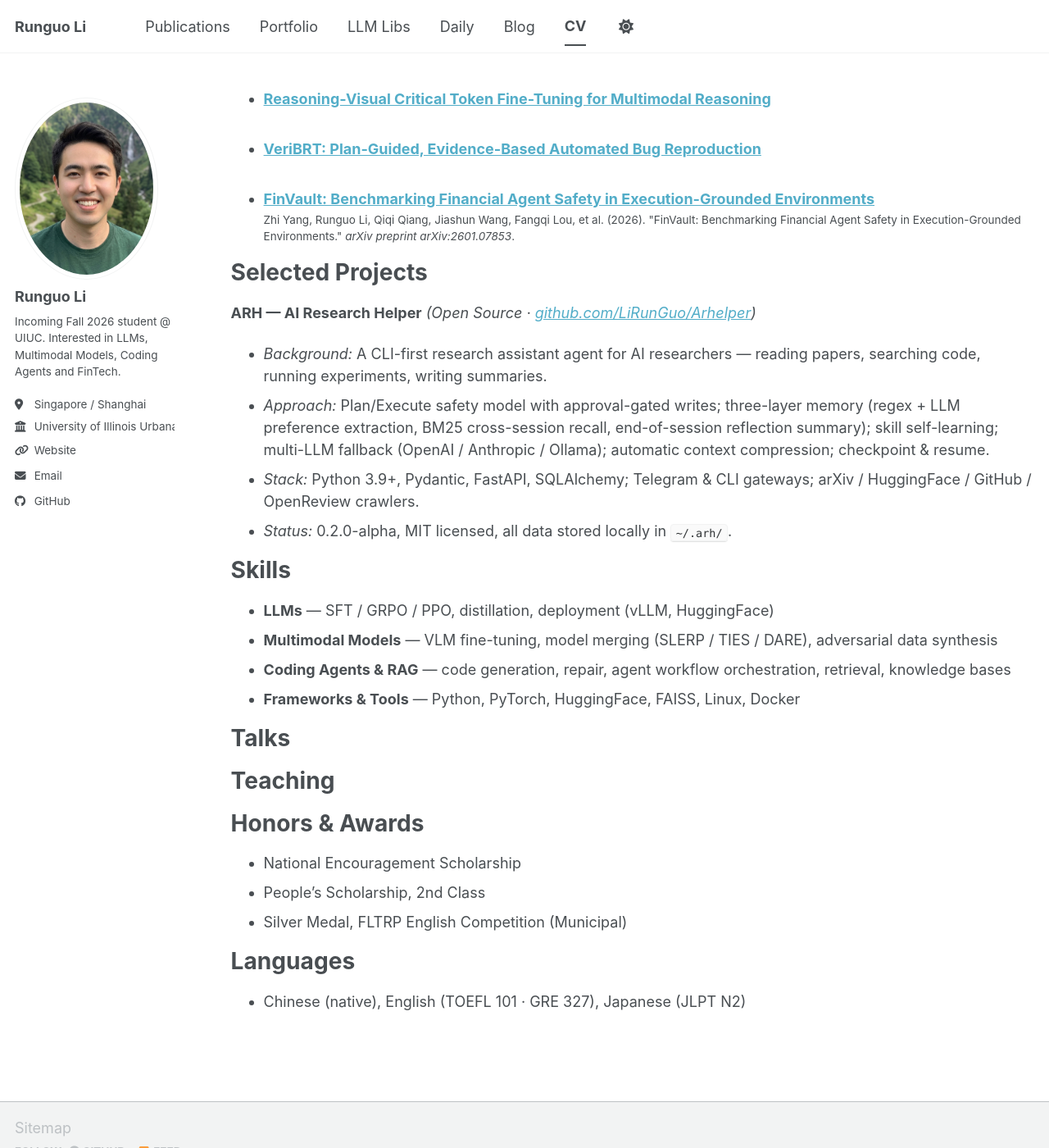
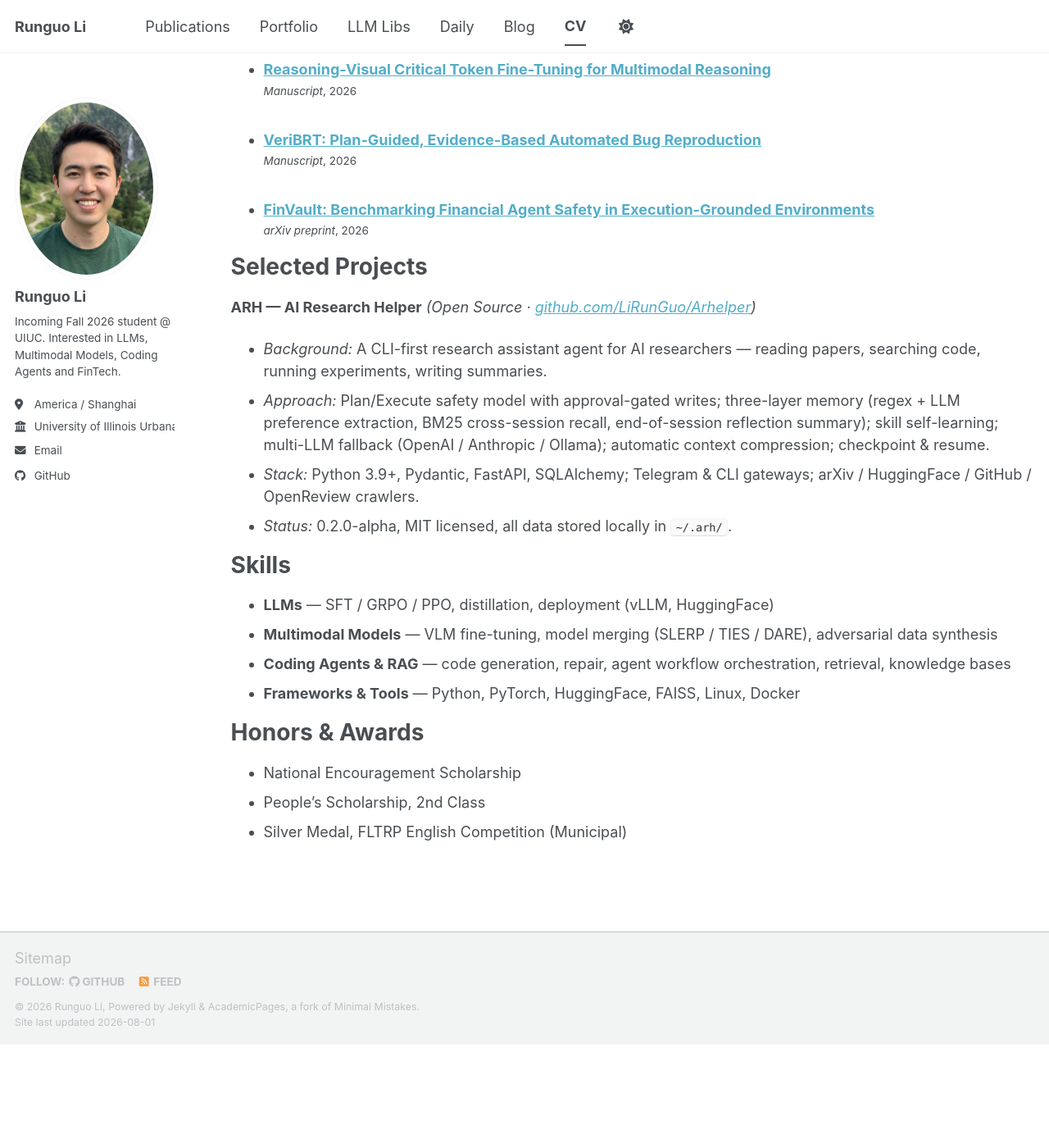
Before and after one commit to LiRunGuo/lirunguo.github.io, a Jekyll site: the page built from _pages/cv.md, in a window 1280 px wide and 1400 px high, scrolled down 1028 px. Shown: the whole window at 82% size. Built offline with Jekyll 4.4.1, drawn with Linux system fonts in a browser that asks for light colours; a script bundle is joined from its source files by our own code; library files that are not in the unit come from our copies; after the commit the page ends 2302 px from its top, so only the background shows below that; some of the changed text lies outside the part shown.

Commit message:
Refine profile and publication listings

```diff
--- a/_config.yml
+++ b/_config.yml
@@ -26,9 +26,9 @@ author:
   name             : "Runguo Li"
   pronouns         : # example: "she/her"
   bio              : "Incoming Fall 2026 student @ UIUC. Interested in LLMs, Multimodal Models, Coding Agents and FinTech."
-  location         : "Singapore / Shanghai"
+  location         : "America / Shanghai"
   employer         : "University of Illinois Urbana-Champaign"
-  uri              : "https://runguoli.com"
+  uri              :
   email            : "li19107254665@gmail.com"
 
   # Academic websites
--- a/_includes/archive-single-cv.html
+++ b/_includes/archive-single-cv.html
@@ -36,7 +36,7 @@
     {% if post.read_time %}
       <p class="page__meta"><i class="fa fa-clock" aria-hidden="true"></i> {% include read-time.html %}</p>
     {% endif %}
-    {% if post.venue%}<p class="archive__item-excerpt" itemprop="description">{{ post.citation }}</p> {% endif %}
+    {% if post.venue %}<p class="archive__item-excerpt" itemprop="description"><i>{{ post.venue }}</i>, {{ post.date | default: "1900-01-01" | date: "%Y" }}</p>{% endif %}
     </li>
  </article>
 </div>
--- a/_includes/archive-single.html
+++ b/_includes/archive-single.html
@@ -52,6 +52,7 @@
     <p class="archive__item-excerpt" itemprop="description"><p>{{ post.excerpt | markdownify | remove: '<p>' | remove: '</p>' }}<strong><a href="{{ base_path }}{{ post.url }}" rel="permalink"> Read more</a></strong></p></p>
     {% endif %}
 
+    {% unless post.collection == 'publications' %}
     {% if post.citation and post.paperurl and post.slidesurl and post.bibtexurl %}
       <p>Recommended citation: {{ post.citation }}<br /><a href="{{ post.paperurl }}">Download Paper</a> | <a href="{{ post.slidesurl }}">Download Slides</a> | <a href="{{ post.bibtexurl }}">Download Bibtex</a></p>
     {% elsif post.citation and post.paperurl and post.slidesurl %}
@@ -79,6 +80,7 @@
     {% elsif post.bibtexurl %}
       <p><a href="{{ post.bibtexurl }}">Download Bibtex</a></p>
     {% endif %}
+    {% endunless %}
 
   </article>
 </div>
--- a/_pages/cv.md
+++ b/_pages/cv.md
@@ -14,7 +14,6 @@ Education
 ======
 * **Incoming Fall 2026 Student**, University of Illinois Urbana-Champaign (UIUC)
 * **B.S. in Business Analytics**, Shanghai University of Finance and Economics (SUFE), 2022.9 – 2026.6
-  * TOEFL: 101 · GRE: 327 · JLPT: N2
 
 Research & Industry Experience
 ======
@@ -61,24 +60,8 @@ Skills
 * **Coding Agents & RAG** — code generation, repair, agent workflow orchestration, retrieval, knowledge bases
 * **Frameworks & Tools** — Python, PyTorch, HuggingFace, FAISS, Linux, Docker
 
-Talks
-======
-  <ul>{% for post in site.talks reversed %}
-    {% include archive-single-talk-cv.html  %}
-  {% endfor %}</ul>
-
-Teaching
-======
-  <ul>{% for post in site.teaching reversed %}
-    {% include archive-single-cv.html %}
-  {% endfor %}</ul>
-
 Honors & Awards
 ======
 * National Encouragement Scholarship
 * People's Scholarship, 2nd Class
 * Silver Medal, FLTRP English Competition (Municipal)
-
-Languages
-======
-* Chinese (native), English (TOEFL 101 · GRE 327), Japanese (JLPT N2)
--- a/_publications/2026-08-finvault.md
+++ b/_publications/2026-08-finvault.md
@@ -7,7 +7,6 @@ excerpt: 'The first execution-grounded security benchmark for LLM-based financia
 date: 2026-01-09
 venue: 'arXiv preprint'
 paperurl: 'https://arxiv.org/abs/2601.07853'
-citation: 'Zhi Yang, Runguo Li, Qiqi Qiang, Jiashun Wang, Fangqi Lou, et al. (2026). &quot;FinVault: Benchmarking Financial Agent Safety in Execution-Grounded Environments.&quot; <i>arXiv preprint arXiv:2601.07853</i>.'
 ---
 
 **Status:** arXiv preprint · **arXiv:** [2601.07853](https://arxiv.org/abs/2601.07853)
```
Also changed, not shown: _pages/about.md (+2 -14 lines).
